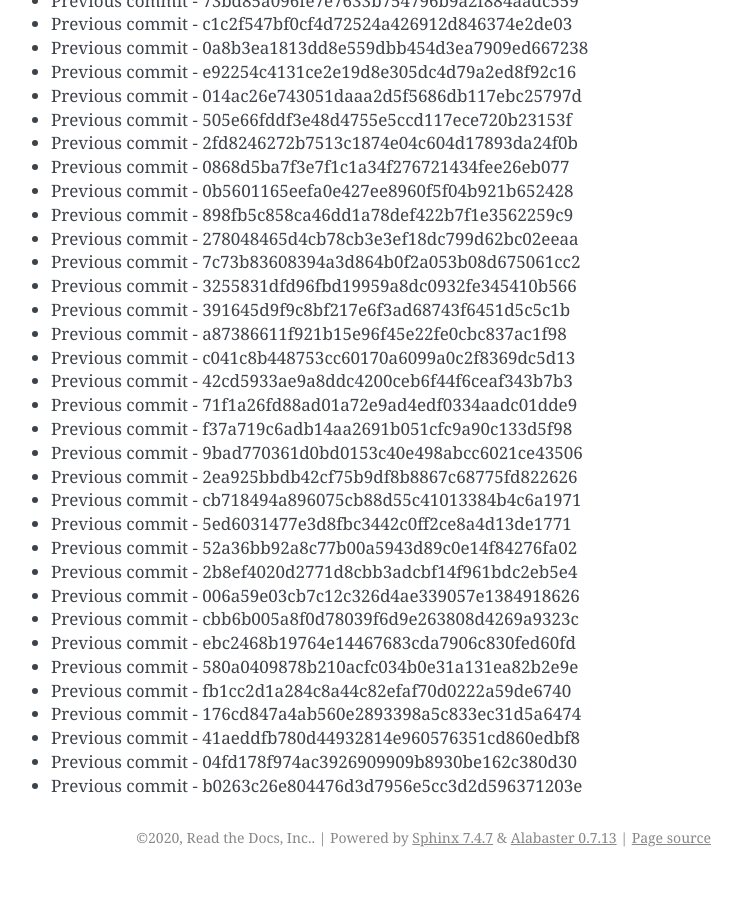
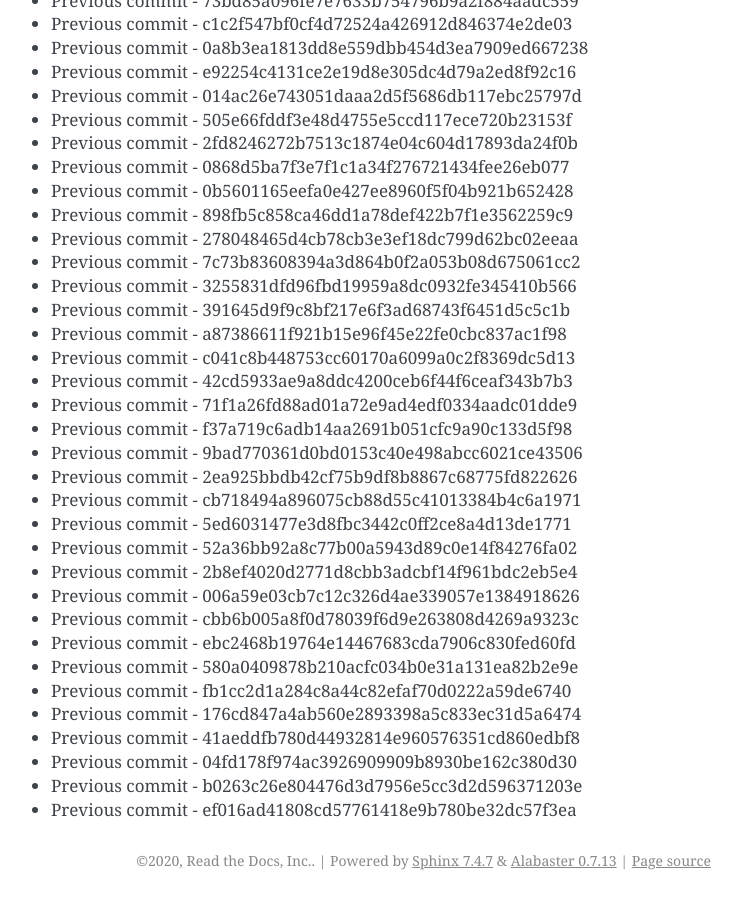
Before and after one commit to readthedocs/rtd-git-stresstest, a Sphinx documentation site: the page built from docs/updates.rst, in a window 1280 px wide and 900 px high, scrolled down 67310 px. Shown: the whole window, without its empty margins (399-1141 px from the left). Built offline with Sphinx 7.4.7, drawn with Linux system fonts in a browser that asks for light colours; before the commit the page ends 68187 px from its top, so only the background shows below that.

Commit message:
Generating commit from previous: ef016ad41808cd57761418e9b780be32dc57f3ea

```diff
--- a/docs/updates.rst
+++ b/docs/updates.rst
@@ -2860,3 +2860,4 @@ It can be tested for any performance characteristics.
 * Previous commit - 41aeddfb780d44932814e960576351cd860edbf8
 * Previous commit - 04fd178f974ac3926909909b8930be162c380d30
 * Previous commit - b0263c26e804476d3d7956e5cc3d2d596371203e
+* Previous commit - ef016ad41808cd57761418e9b780be32dc57f3ea
```
